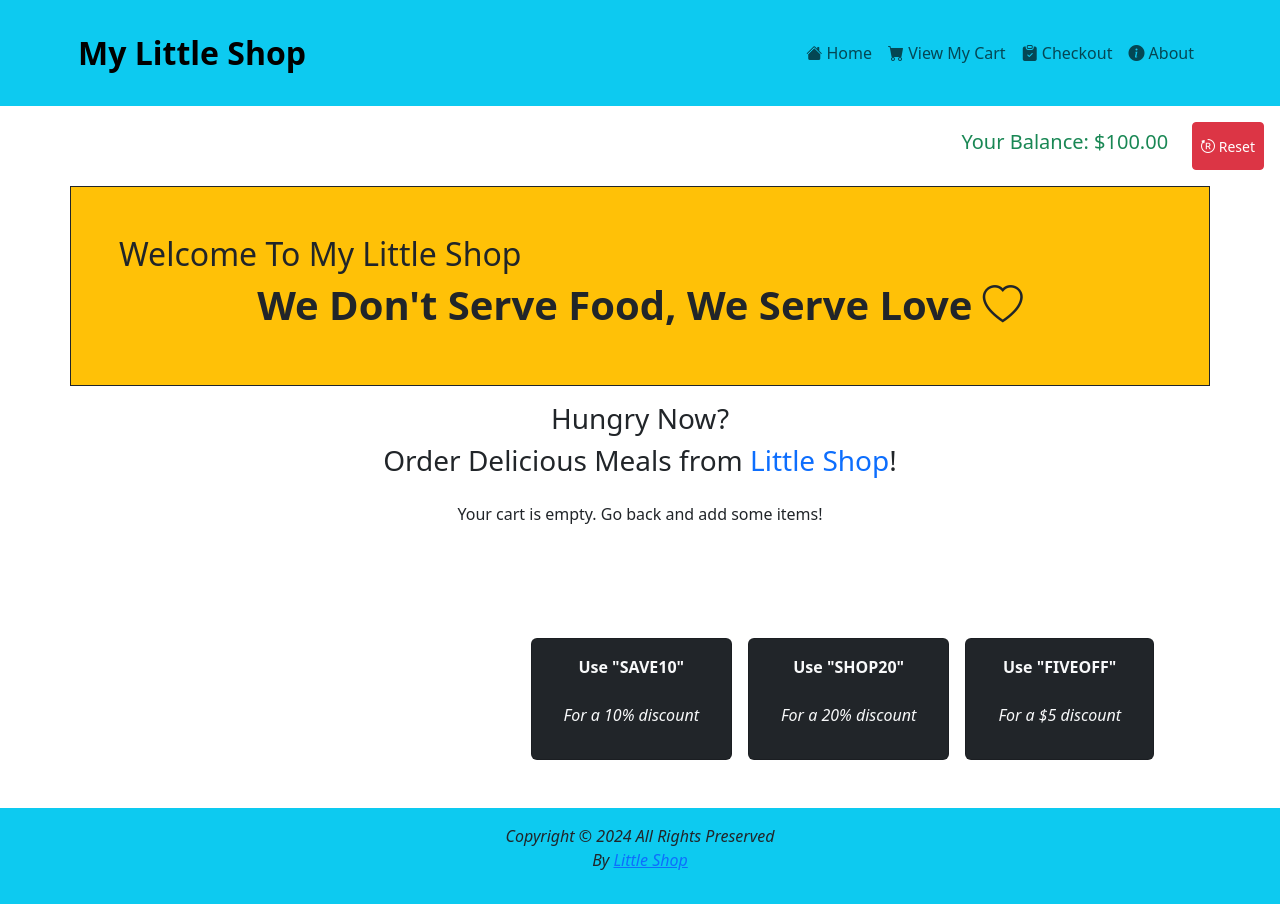
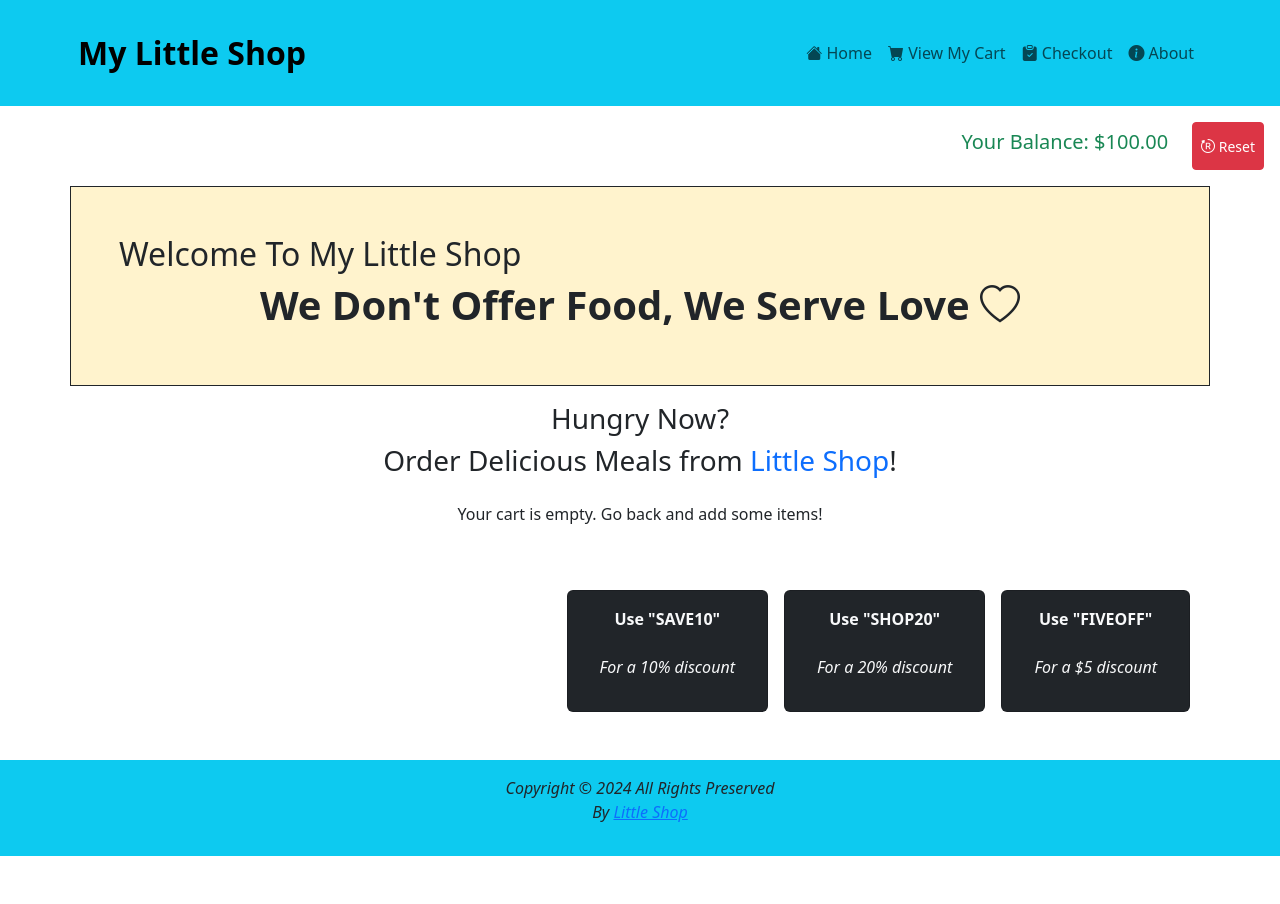
Before and after one commit to GabrielHlaing/hlaing_INF651, a plain HTML site: page Final Project/pages/checkout.html in a window 1280 px wide. After the commit the page ends 856 px from the top, so only its background shows below. Drawn offline with nearby package versions, Linux system fonts and the light colour scheme.

Commit message:
Final edited commit

```diff
--- a/Final Project/js/main.js
+++ b/Final Project/js/main.js
@@ -114,7 +114,7 @@ function loadCartOnCartPage() {
             </div>
         `).join("");
 
-        displayTotal.innerHTML = `<div class="bg-warning fw-bold text-center p-3">Your Total is: $${totalCost.toFixed(2)}</div>`;
+        displayTotal.innerHTML = `<div class="bg-info fw-bold text-center p-3">Your Total is: $${totalCost.toFixed(2)}</div>`;
 
         document.getElementById("hungry").style = "display: none";
 
--- a/Final Project/pages/checkout.html
+++ b/Final Project/pages/checkout.html
@@ -46,9 +46,9 @@
     </div>
 
         <!-- Hero -->
-        <div class="container p-5 border border-dark bg-warning">
+        <div class="container p-5 border border-dark bg-warning-subtle">
           <h2>Welcome To My Little Shop</h2>
-          <h1 class="text-center fw-bolder">We Don't Serve Food, We Serve Love <i class="bi bi-heart"></i></h1>
+          <h1 class="text-center fw-bolder">We Don't Offer Food, We Serve Love <i class="bi bi-heart"></i></h1>
         </div>
 
     <!-- Display when there is no order-->
@@ -61,8 +61,8 @@
           <div class="container" id="display-checkout"></div>
 
           <!-- Discount codes -->
-           <div class="container p-5">
-           <div class="d-flex justify-content-end align-items-center">
+           <div class="container pb-5">
+           <div class="d-flex flex-row justify-content-end">
            <div class="text-center">
             <div class="card p-3 mx-2 bg-dark text-light">
               <div class="card-title fw-bold">Use "SAVE10"</div>
```
Also changed, not shown: Final Project/index.html (+1 -1 lines), Final Project/pages/about.html (+1 -1 lines), Final Project/pages/cart.html (+2 -2 lines).
